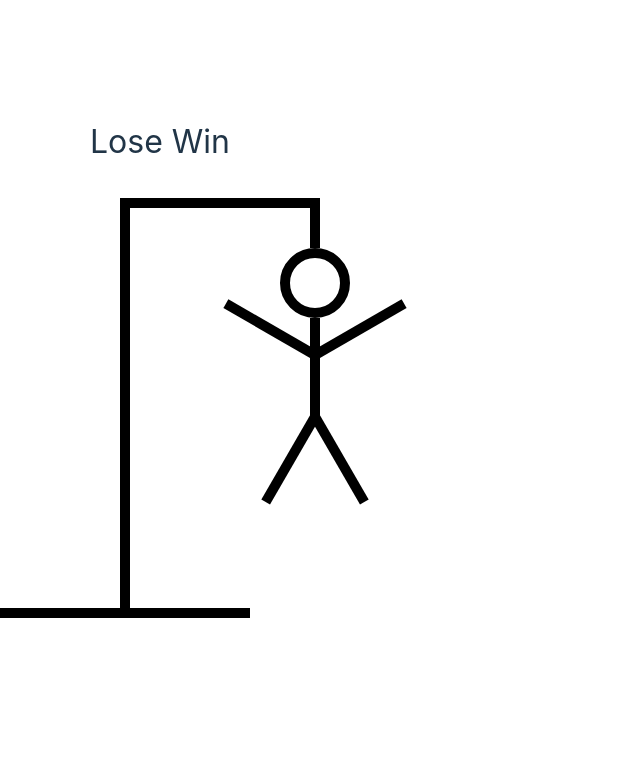
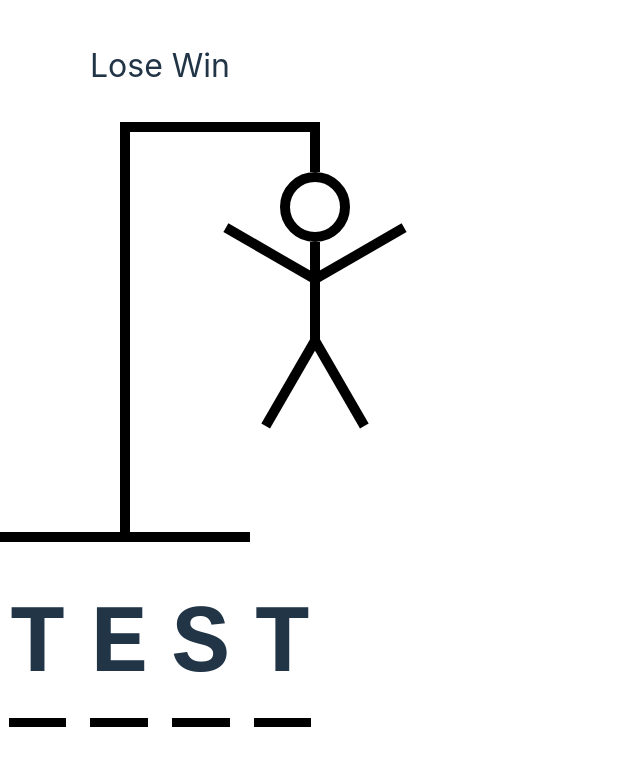
Before and after one commit to Michila0/Hangman_WordGame, a React (Vite) app: page / in a window 1280 px wide. Shown: the top 766 px of the page, without its empty margins (0-640 px from the left). Built offline with nearby package versions, Linux system fonts and the light colour scheme; the HTML template or start-up script is replaced by a standard one.

Commit message:
keyboard phototype

```diff
--- a/src/HangmanWord.tsx
+++ b/src/HangmanWord.tsx
@@ -1,3 +1,32 @@
 export function HangmanWord() {
-    return <div></div>
+    const word = "test"
+    const guessedLetters = ["t","e","s","t"]
+    return (
+        <div
+            style={{
+                display: "flex",
+                gap: ".25em",
+                fontSize: "6rem",
+                fontWeight: "bold",
+                textTransform: "uppercase",
+                fontFamily: "monospace"
+            }}
+        >
+        {word.split("").map((letter, index) => (
+            <span style={{borderBottom: ".1em solid black"}} key={index}>
+                <span
+                    style={{
+                        visibility: guessedLetters.includes(letter)
+                        ? "visible"
+                        : "hidden",
+                    }}
+                >
+                    {letter}
+                </span>
+            </span>
+
+        ))}
+
+        </div>
+    )
 }
--- a/src/Keyboard.tsx
+++ b/src/Keyboard.tsx
@@ -1,3 +1,31 @@
+const KEYS = [
+    "a",
+    "b",
+    "c",
+    "d",
+    "e",
+    "f",
+    "g",
+    "h",
+    "i",
+    "j",
+    "k",
+    "l",
+    "m",
+    "n",
+    "o",
+    "p",
+    "q",
+    "r",
+    "s",
+    "t",
+    "u",
+    "v",
+    "w",
+    "x",
+    "y",
+    "z",
+]
 export function Keyboard() {
     return <div></div>
 }
```
